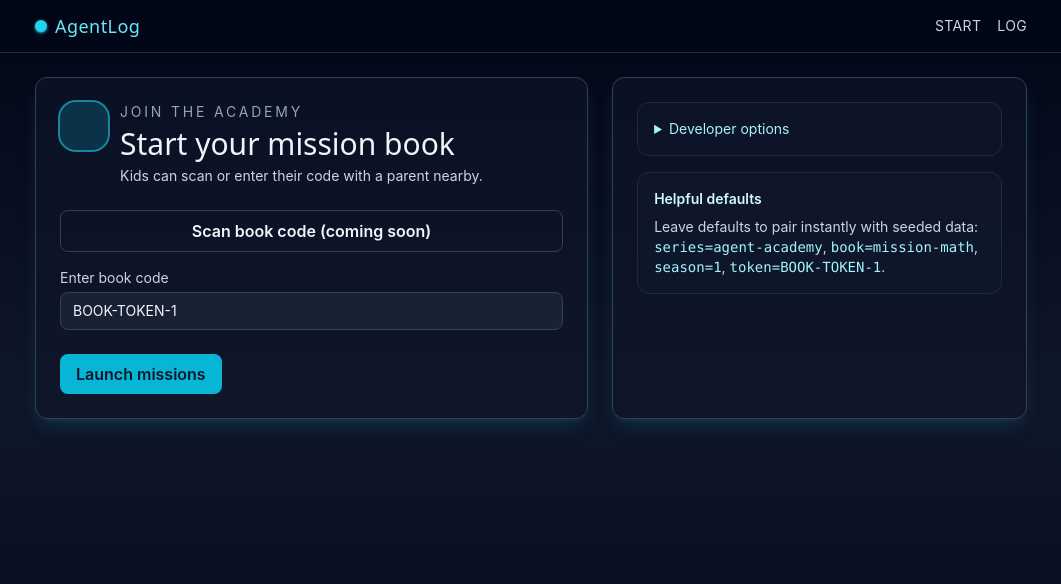
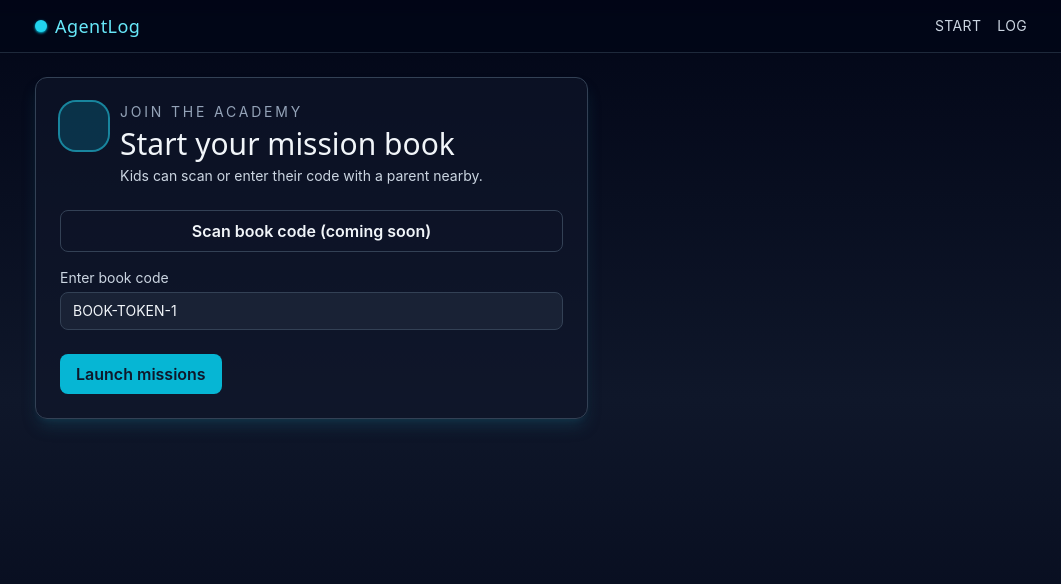
Before and after one commit to dformdotdk/AgentLog.gg, a Nuxt app in the folder frontend/: page /start in a window 1280 px wide. Shown: the top 584 px of the page, without its empty margins (109-1170 px from the left). Built offline with nearby package versions, Linux system fonts and the light colour scheme.

Commit message:
Add runtime flag to toggle start page dev tools

```diff
--- a/frontend/nuxt.config.ts
+++ b/frontend/nuxt.config.ts
@@ -9,7 +9,8 @@ export default defineNuxtConfig({
   ],
   runtimeConfig: {
     public: {
-      apiBaseUrl: process.env.NUXT_PUBLIC_API_BASE_URL || 'http://127.0.0.1:8000'
+      apiBaseUrl: process.env.NUXT_PUBLIC_API_BASE_URL || 'http://127.0.0.1:8000',
+      showDevTools: process.env.NUXT_PUBLIC_SHOW_DEV_TOOLS === 'true'
     }
   },
   app: {
--- a/frontend/pages/start.vue
+++ b/frontend/pages/start.vue
@@ -10,6 +10,7 @@ const api = useAgentlogApi();
 const session = useSessionStore();
 const content = useContentStore();
 const progress = useProgressStore();
+const runtimeConfig = useRuntimeConfig();
 
 session.hydrate();
 
@@ -17,6 +18,7 @@ const series = ref<string>((route.query.series as string) || session.seriesSlug
 const book = ref<string>((route.query.book as string) || session.bookSlug || 'mission-math');
 const season = ref<number>(Number(route.query.season) || session.seasonNo || 1);
 const token = ref<string>((route.query.token as string) || 'BOOK-TOKEN-1');
+const showDevTools = runtimeConfig.public.showDevTools;
 
 const loading = ref(false);
 const errorMessage = ref<string | null>(null);
@@ -97,7 +99,7 @@ const startPairing = async () => {
       </div>
     </section>
 
-    <section class="glow-card p-6 space-y-4">
+    <section v-if="showDevTools" class="glow-card p-6 space-y-4">
       <details
         class="rounded-xl border border-slate-800 bg-slate-900/60 p-4 text-sm text-slate-200"
         :open="showDevOptions"
```
Also changed, not shown: 2 other files (tests, documents, lock files or other folders).
